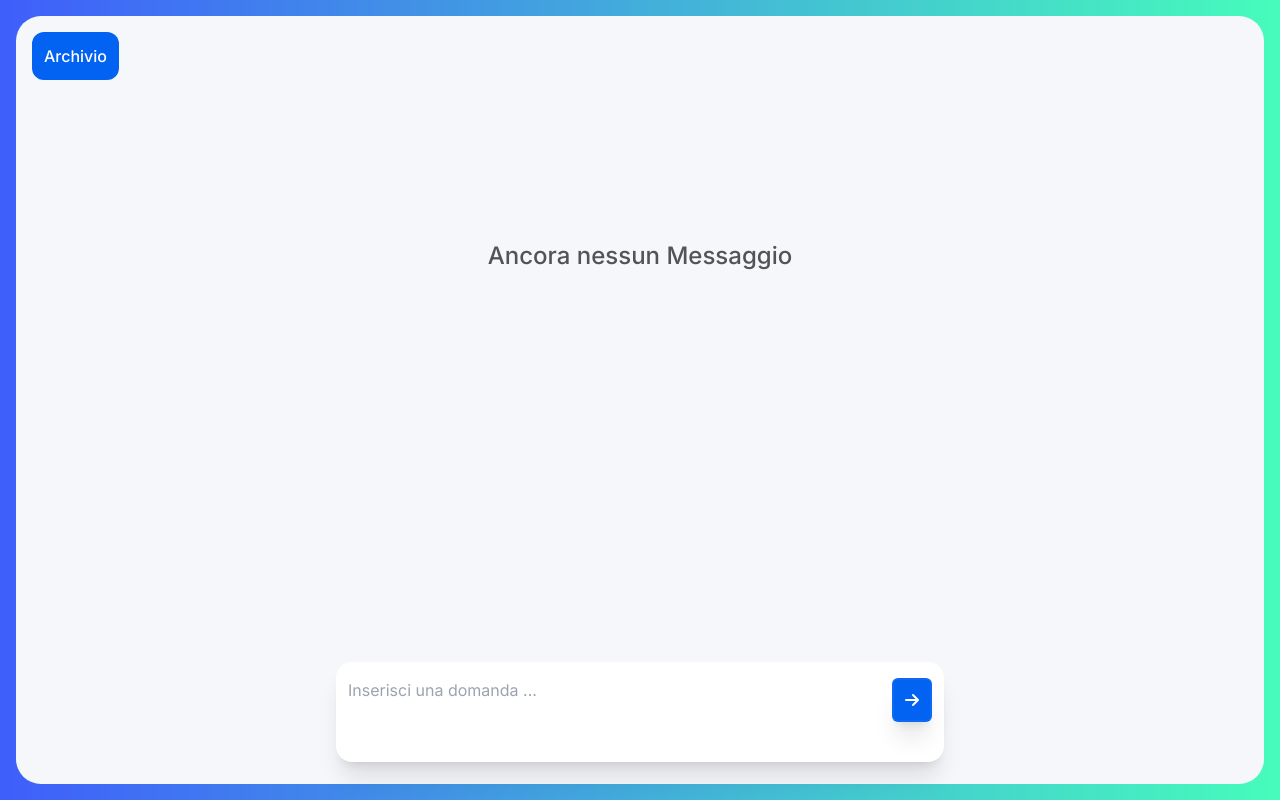
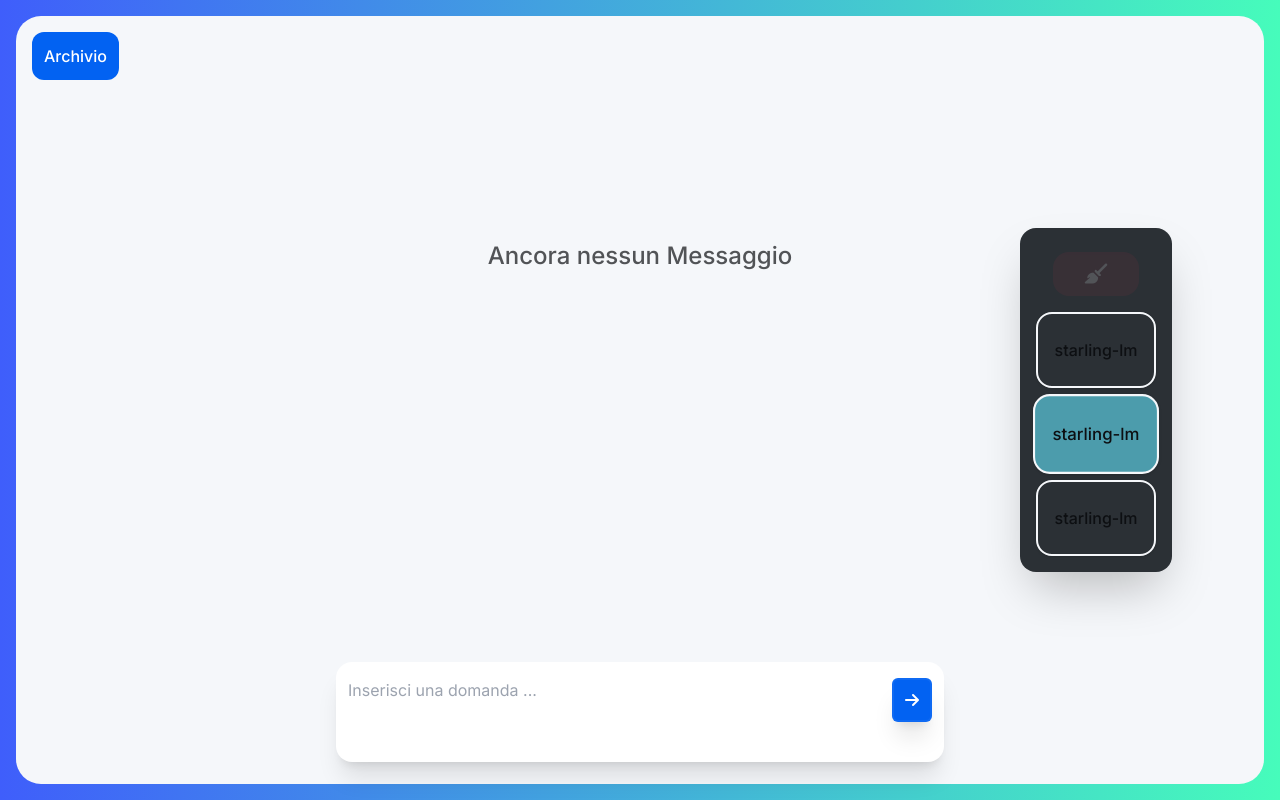
Before and after one commit to CodingCowboys10/kmai, a Next.js app in the folder 2-RTB/poc/: page /chat in a window 1280 px wide. Built offline with nearby package versions, Linux system fonts and the light colour scheme.

Commit message:
llm compo

```diff
--- a/2-RTB/poc/src/app/api/chat/route.tsx
+++ b/2-RTB/poc/src/app/api/chat/route.tsx
@@ -23,6 +23,7 @@ export const runtime = 'edge';
 export async function POST(
     request: NextRequest
 ) {
+    if(true) return new StreamingTextResponse(ReadableStream.from("ciao")) // da rimuovere
     const { messages, model_name}: ChatApiBodyParams = await request.json();
     const { stream, handlers } = LangChainStream();
 
--- a/2-RTB/poc/src/app/chat/components/llmBody.tsx
+++ b/2-RTB/poc/src/app/chat/components/llmBody.tsx
@@ -1,70 +1,30 @@
 /**
- * llmBody.tsx è un componente che contiene i bottoni del menu.
- * viene utilizzato da llmModels.tsx in esso i bottoni vengono creati e gestiti mediante map,
- * gli handler servono a gestire i casi particolari quali hover del mouse e selezione,
- * il bottone di default è il primo.
+ * llmBody.tsx è un componente che contiene il box del menu,
+ * viene utilizzato da page.tsx per la selezione degli LLM da utilizzare.
+ * Il box si autodimensiona in base al contenuto, rimane sempre una colonna singola.
  *
  * Created by Francesco Ferraioli on 20/12/23
  */
+"use client"
+import LlmModel from "./llmModel";
+import React from "react";
+import {children} from "solid-js"; // importa il componente che contiene i bottoni
 
-import { useState } from "react"; // importa useState per poter gestire lo stato dei bottoni
 
-//interfaccia per i bottoni per poter lavorare con un array di bottoni(map)
-interface Button {
-    id: string;
-    label: string;
-}
+function LlmBody({children}){
+    // Ritorna il box del menu e i bottoni al suo interno
+    return( // il box è un div con bordi arrotondati e bordo bianco,margine di 4 e larghezza minima
+        <div className=" flex flex-col shadow-2xl w-1/2 bg-[--background-contrast] p-4 rounded-2xl h-fit my-auto justify-evenly gap-2 ">
+                {children}
 
-function LlmMenuComponents() {
-    // variabili che permettono di gestire lo stato dei bottoni
-    const [hoveredButton, setHoveredButton] = useState<string | null>(null); //il bottone con hover può essere anche nullo
-    const [selectedButton, setSelectedButton] = useState("bottone1"); // bottone di default, capisce da solo che è string
+                <LlmModel isSelected={false}/>
+                <LlmModel isSelected={true}/>
+                <LlmModel isSelected={false}/>
 
-    // Buttoni del menu
-    const buttons: Button[] = [
-        { id: "bottone1", label: "Bottone1" },
-        { id: "bottone2", label: "Bottone2" },
-        { id: "bottone3", label: "Bottone3" },
-        { id: "bottone4", label: "Bottone4" },
-        { id: "bottone5", label: "Bottone5" }, //per aggiungere un bottone basta aggiungere una riga con id e label
-    ];
 
-    // Event handlers per il cambio di colore dei bottoni in base all'hover e alla selezione
-    const handleMouseOver = (buttonId: string) => {
-        setHoveredButton(buttonId); // setta il bottone su cui è il mouse
-    };
 
-    const handleMouseLeave = () => {
-        setHoveredButton(null); // rimuove la selezione del bottone su cui è il mouse
-    };
-
-    const handleButtonClick = (buttonId: string) => {
-        setHoveredButton(null);
-        setSelectedButton(buttonId); // setta il bottone come selezionato
-    };
-
-    // ritorna i bottoni con le proprietà definite sopra
-    return (
-        <>
-            {buttons.map((button) => (  // map per creare i bottoni
-                <button
-                    key={button.id}
-                    id={button.id}  // id del bottone
-                    className={ //caratteristiche: si dimensioni bottoni 15x5 rem, bordo bianco, margine 4, sfondo nero, testo grassetto,bordo arrotondato
-                    `min-w-15rem min-h-5rem max-w-15rem max-h-5rem text-white
-                    rounded-xl border-white border-2 m-4 bg-black font-bold
-                    ${selectedButton === button.id ? "bg-green-500 text-black" //se il bottone è quello selezionato allora è verde e testo nero
-                    : hoveredButton === button.id ? "bg-gray-500 text-red-500" : ""}`} //se il bottone è quello con hover allora è grigio e testo rosso
-                    onMouseOver={() => handleMouseOver(button.id)} // event handler per l'hover
-                    onMouseLeave={handleMouseLeave} // event handler per l'hover perso
-                    onClick={() => handleButtonClick(button.id)} // event handler per la selezione
-                    disabled={selectedButton === button.id} // disabilita il bottone se è selezionato
-                >
-                    {button.label}
-                </button>
-            ))}
-        </>
+        </div>
     );
 }
 
-export default LlmMenuComponents; // esporta il componente per poterlo utilizzare su llmModels.tsx
+export default LlmBody; // esporta il componente per poterlo utilizzare su page.tsx
--- /dev/null
+++ b/2-RTB/poc/src/app/chat/components/llmModel.tsx
@@ -0,0 +1,64 @@
+/**
+ * llmModel.tsx è un componente che contiene i bottoni del menu.
+ * viene utilizzato da llmBody.tsx in esso i bottoni vengono creati e gestiti mediante map,
+ * gli handler servono a gestire i casi particolari quali hover del mouse e selezione,
+ * il bottone di default è il primo.
+ *
+ * Created by Francesco Ferraioli on 20/12/23
+ */
+
+import { useState } from "react"; // importa useState per poter gestire lo stato dei bottoni
+
+//interfaccia per i bottoni per poter lavorare con un array di bottoni(map)
+interface Button {
+    id: string;
+    label: string;
+}
+
+function LlmModel({ isSelected }: { isSelected:boolean}) {
+    // variabili che permettono di gestire lo stato dei bottoni
+    const [hoveredButton, setHoveredButton] = useState<string | null>(null); //il bottone con hover può essere anche nullo
+    const [selectedButton, setSelectedButton] = useState("bottone1"); // bottone di default, capisce da solo che è string
+
+
+    // Event handlers per il cambio di colore dei bottoni in base all'hover e alla selezione
+    const handleMouseOver = (buttonId: string) => {
+        setHoveredButton(buttonId); // setta il bottone su cui è il mouse
+    };
+
+    const handleMouseLeave = () => {
+        setHoveredButton(null); // rimuove la selezione del bottone su cui è il mouse
+    };
+
+    const handleButtonClick = (buttonId: string) => {
+        setHoveredButton(null);
+        setSelectedButton(buttonId); // setta il bottone come selezionato
+    };
+    /*
+
+      <button
+                    key={button.id}
+                    id={button.id}  // id del bottone
+                    className={ //caratteristiche: si dimensioni bottoni 15x5 rem, bordo bianco, margine 4, sfondo nero, testo grassetto,bordo arrotondato
+                    `min-w-15rem min-h-5rem max-w-15rem max-h-5rem text-white
+                    rounded-xl border-white border-2 m-4 bg-black font-bold
+                    ${selectedButton === button.id ? "bg-green-500 text-black" //se il bottone è quello selezionato allora è verde e testo nero
+                    : hoveredButton === button.id ? "bg-gray-500 text-red-500" : ""}`} //se il bottone è quello con hover allora è grigio e testo rosso
+                    onMouseOver={() => handleMouseOver(button.id)} // event handler per l'hover
+                    onMouseLeave={handleMouseLeave} // event handler per l'hover perso
+                    onClick={() => handleButtonClick(button.id)} // event handler per la selezione
+                    disabled={selectedButton === button.id} // disabilita il bottone se è selezionato
+                >
+                    {button.label}
+                </button>
+
+     */
+    // ritorna i bottoni con le proprietà definite sopra
+    return (
+        <button className={`${isSelected ? "scale-105 bg-[#4c9cac] border-[#4c9cac]" : "" } border-2 border-[--background] font-medium text-[--text]  shadow w-full px-0 py-6 rounded-2xl hover:scale-105 transition duration-150 ease-in hover:ease-out`}>
+            starling-lm
+        </button>
+    );
+}
+
+export default LlmModel; // esporta il componente per poterlo utilizzare su llmBody.tsx
--- a/2-RTB/poc/src/app/chat/components/llmModels.tsx
+++ /dev/null
@@ -1,21 +0,0 @@
-/**
- * llmModels.tsx è un componente che contiene il box del menu,
- * viene utilizzato da page.tsx per la selezione degli LLM da utilizzare.
- * Il box si autodimensiona in base al contenuto, rimane sempre una colonna singola.
- *
- * Created by Francesco Ferraioli on 20/12/23
- */
-"use client"
-import LlmMenuComponents from "./llmBody"; // importa il componente che contiene i bottoni
-
-
-function LlmMenuBox (){
-    // Ritorna il box del menu e i bottoni al suo interno
-    return( // il box è un div con bordi arrotondati e bordo bianco,margine di 4 e larghezza minima
-        <div className="rounded-xl border-white border-2 m-4 w-min h-min">
-            <LlmMenuComponents/>
-        </div>
-    );
-}
-
-export default LlmMenuBox; // esporta il componente per poterlo utilizzare su page.tsx
--- a/2-RTB/poc/src/app/chat/page.tsx
+++ b/2-RTB/poc/src/app/chat/page.tsx
@@ -4,6 +4,7 @@ import { useChat } from 'ai/react';
 import React, {useState, FormEvent} from "react";
 import ChatBody from "@/app/chat/components/chatBody";
 import ChatInput from "@/app/chat/components/chatInput";
+import LlmBody from "@/app/chat/components/llmBody";
 
 
 export default function Page() {
@@ -50,10 +51,12 @@ export default function Page() {
                     <ChatBody messages={messages} clearChat={clearChat}></ChatBody>
                     <ChatInput input={input} handleInputChange={handleInputChange} sendMessage={sendMessage}/>
                 </div>
-                <div className=" w-3/12 h-full">
-                    {messages.length!=0 && (<button className="text-xl p-2 " onClick={clearChat}>
-                        <i className="py-2 rounded-2xl w-10/12 text-center bg-[--background-contrast] fa-solid fa-broom"></i>
-                    </button>)}
+                <div className="flex flex-row w-3/12 h-full justify-center">
+                    <LlmBody>
+                        <button className={`animation duration-300 hover:scale-110 text-xl p-2 ${messages.length!=0 ? "opacity-100" : "opacity-20" }`} onClick={clearChat} >
+                        <i className="py-3 rounded-2xl w-10/12 text-center bg-[#6f303c] fa-solid fa-broom"></i>
+                    </button>
+                    </LlmBody>
                 </div>
             </div>
         </main>
--- a/2-RTB/poc/src/app/globals.css
+++ b/2-RTB/poc/src/app/globals.css
@@ -27,7 +27,7 @@
   --primary: #0d6dfd;
 
 
-  --secondary: #c09569;
+  --secondary: #976b3f;
   --accent: #1a55ad;
 
   --message-Q: #6426dc;
```
